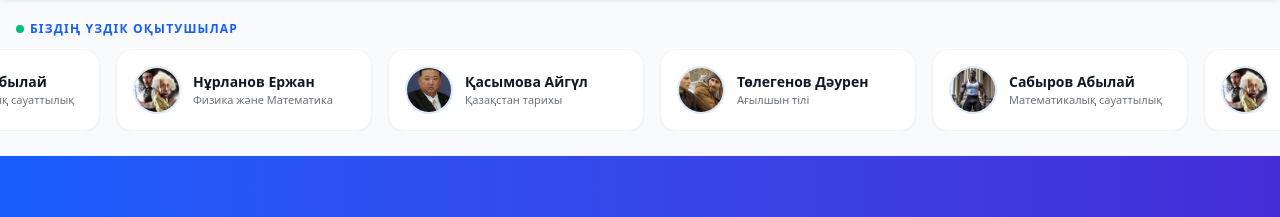
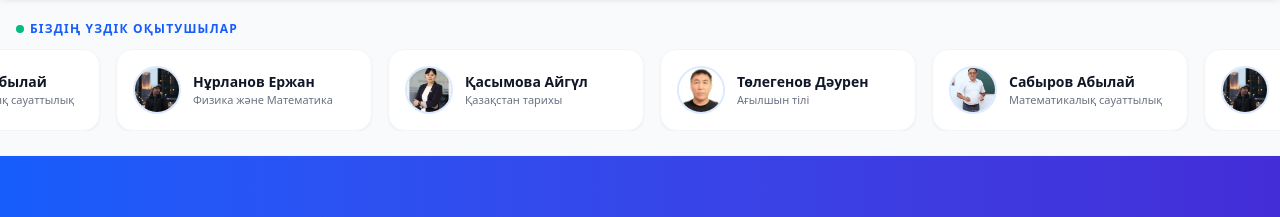
Before and after one commit to ILAXAIA/Arman.Edu, a plain HTML site: page index.html in a window 1280 px wide. Shown: the part 67-284 px from the top of the page. Drawn offline with nearby package versions, Linux system fonts and the light colour scheme.

Commit message:
Update index.html

```diff
--- a/index.html
+++ b/index.html
@@ -71,28 +71,28 @@
 
                 <div class="flex gap-4 shrink-0">
                     <div class="bg-white p-4 rounded-2xl border border-gray-100 flex items-center gap-3 w-64 shrink-0 shadow-xs">
-                        <img src="Bl.jpg" class="w-12 h-12 rounded-full object-cover border-2 border-blue-100 shrink-0">
+                        <img src="sa.jpg" class="w-12 h-12 rounded-full object-cover border-2 border-blue-100 shrink-0">
                         <div class="min-w-0">
                             <h4 class="text-sm font-bold text-gray-900 truncate">Сабыров Абылай</h4>
                             <p class="text-[11px] text-gray-500 font-medium truncate">Математикалық сауаттылық</p>
                         </div>
                     </div>
                     <div class="bg-white p-4 rounded-2xl border border-gray-100 flex items-center gap-3 w-64 shrink-0 shadow-xs">
-                        <img src="Ep.jpg" class="w-12 h-12 rounded-full object-cover border-2 border-blue-100 shrink-0">
+                        <img src="tar.jpg" class="w-12 h-12 rounded-full object-cover border-2 border-blue-100 shrink-0">
                         <div class="min-w-0">
                             <h4 class="text-sm font-bold text-gray-900 truncate">Нұрланов Ержан</h4>
                             <p class="text-[11px] text-gray-500 font-medium truncate">Физика және Математика</p>
                         </div>
                     </div>
                     <div class="bg-white p-4 rounded-2xl border border-gray-100 flex items-center gap-3 w-64 shrink-0 shadow-xs">
-                        <img src="Kim.jpg" class="w-12 h-12 rounded-full object-cover border-2 border-blue-100 shrink-0">
+                        <img src="kaz.jpg" class="w-12 h-12 rounded-full object-cover border-2 border-blue-100 shrink-0">
                         <div class="min-w-0">
                             <h4 class="text-sm font-bold text-gray-900 truncate">Қасымова Айгүл</h4>
                             <p class="text-[11px] text-gray-500 font-medium truncate">Қазақстан тарихы</p>
                         </div>
                     </div>
                     <div class="bg-white p-4 rounded-2xl border border-gray-100 flex items-center gap-3 w-64 shrink-0 shadow-xs">
-                        <img src="Bro.jpg" class="w-12 h-12 rounded-full object-cover border-2 border-blue-100 shrink-0">
+                        <img src="ang.png" class="w-12 h-12 rounded-full object-cover border-2 border-blue-100 shrink-0">
                         <div class="min-w-0">
                             <h4 class="text-sm font-bold text-gray-900 truncate">Төлегенов Дәурен</h4>
                             <p class="text-[11px] text-gray-500 font-medium truncate">Ағылшын тілі</p>
@@ -101,28 +101,28 @@
                 </div>
                 <div class="flex gap-4 shrink-0">
                     <div class="bg-white p-4 rounded-2xl border border-gray-100 flex items-center gap-3 w-64 shrink-0 shadow-xs">
-                        <img src="Bl.jpg" class="w-12 h-12 rounded-full object-cover border-2 border-blue-100 shrink-0">
+                        <img src="sa.jpg" class="w-12 h-12 rounded-full object-cover border-2 border-blue-100 shrink-0">
                         <div class="min-w-0">
                             <h4 class="text-sm font-bold text-gray-900 truncate">Сабыров Абылай</h4>
                             <p class="text-[11px] text-gray-500 font-medium truncate">Математикалық сауаттылық</p>
                         </div>
                     </div>
                     <div class="bg-white p-4 rounded-2xl border border-gray-100 flex items-center gap-3 w-64 shrink-0 shadow-xs">
-                        <img src="Ep.jpg" class="w-12 h-12 rounded-full object-cover border-2 border-blue-100 shrink-0">
+                        <img src="tar.jpg" class="w-12 h-12 rounded-full object-cover border-2 border-blue-100 shrink-0">
                         <div class="min-w-0">
                             <h4 class="text-sm font-bold text-gray-900 truncate">Нұрланов Ержан</h4>
                             <p class="text-[11px] text-gray-500 font-medium truncate">Физика және Математика</p>
                         </div>
                     </div>
                     <div class="bg-white p-4 rounded-2xl border border-gray-100 flex items-center gap-3 w-64 shrink-0 shadow-xs">
-                        <img src="Kim.jpg" class="w-12 h-12 rounded-full object-cover border-2 border-blue-100 shrink-0">
+                        <img src="kaz.jpg" class="w-12 h-12 rounded-full object-cover border-2 border-blue-100 shrink-0">
                         <div class="min-w-0">
                             <h4 class="text-sm font-bold text-gray-900 truncate">Қасымова Айгүл</h4>
                             <p class="text-[11px] text-gray-500 font-medium truncate">Қазақстан тарихы</p>
                         </div>
                     </div>
                     <div class="bg-white p-4 rounded-2xl border border-gray-100 flex items-center gap-3 w-64 shrink-0 shadow-xs">
-                        <img src="Bro.jpg" class="w-12 h-12 rounded-full object-cover border-2 border-blue-100 shrink-0">
+                        <img src="ang.png" class="w-12 h-12 rounded-full object-cover border-2 border-blue-100 shrink-0">
                         <div class="min-w-0">
                             <h4 class="text-sm font-bold text-gray-900 truncate">Төлегенов Дәурен</h4>
                             <p class="text-[11px] text-gray-500 font-medium truncate">Ағылшын тілі</p>
@@ -131,28 +131,28 @@
                 </div>
                 <div class="flex gap-4 shrink-0">
                     <div class="bg-white p-4 rounded-2xl border border-gray-100 flex items-center gap-3 w-64 shrink-0 shadow-xs">
-                        <img src="Bl.jpg" class="w-12 h-12 rounded-full object-cover border-2 border-blue-100 shrink-0">
+                        <img src="sa.jpg" class="w-12 h-12 rounded-full object-cover border-2 border-blue-100 shrink-0">
                         <div class="min-w-0">
                             <h4 class="text-sm font-bold text-gray-900 truncate">Сабыров Абылай</h4>
                             <p class="text-[11px] text-gray-500 font-medium truncate">Математикалық сауаттылық</p>
                         </div>
                     </div>
                     <div class="bg-white p-4 rounded-2xl border border-gray-100 flex items-center gap-3 w-64 shrink-0 shadow-xs">
-                        <img src="Ep.jpg" class="w-12 h-12 rounded-full object-cover border-2 border-blue-100 shrink-0">
+                        <img src="tar.jpg" class="w-12 h-12 rounded-full object-cover border-2 border-blue-100 shrink-0">
                         <div class="min-w-0">
                             <h4 class="text-sm font-bold text-gray-900 truncate">Нұрланов Ержан</h4>
                             <p class="text-[11px] text-gray-500 font-medium truncate">Физика және Математика</p>
                         </div>
                     </div>
                     <div class="bg-white p-4 rounded-2xl border border-gray-100 flex items-center gap-3 w-64 shrink-0 shadow-xs">
-                        <img src="Kim.jpg" class="w-12 h-12 rounded-full object-cover border-2 border-blue-100 shrink-0">
+                        <img src="kaz.jpg" class="w-12 h-12 rounded-full object-cover border-2 border-blue-100 shrink-0">
                         <div class="min-w-0">
                             <h4 class="text-sm font-bold text-gray-900 truncate">Қасымова Айгүл</h4>
                             <p class="text-[11px] text-gray-500 font-medium truncate">Қазақстан тарихы</p>
                         </div>
                     </div>
                     <div class="bg-white p-4 rounded-2xl border border-gray-100 flex items-center gap-3 w-64 shrink-0 shadow-xs">
-                        <img src="Bro.jpg" class="w-12 h-12 rounded-full object-cover border-2 border-blue-100 shrink-0">
+                        <img src="ang.png" class="w-12 h-12 rounded-full object-cover border-2 border-blue-100 shrink-0">
                         <div class="min-w-0">
                             <h4 class="text-sm font-bold text-gray-900 truncate">Төлегенов Дәурен</h4>
                             <p class="text-[11px] text-gray-500 font-medium truncate">Ағылшын тілі</p>
@@ -161,28 +161,28 @@
                 </div>
                 <div class="flex gap-4 shrink-0">
                     <div class="bg-white p-4 rounded-2xl border border-gray-100 flex items-center gap-3 w-64 shrink-0 shadow-xs">
-                        <img src="Bl.jpg" class="w-12 h-12 rounded-full object-cover border-2 border-blue-100 shrink-0">
+                        <img src="sa.jpg" class="w-12 h-12 rounded-full object-cover border-2 border-blue-100 shrink-0">
                         <div class="min-w-0">
                             <h4 class="text-sm font-bold text-gray-900 truncate">Сабыров Абылай</h4>
                             <p class="text-[11px] text-gray-500 font-medium truncate">Математикалық сауаттылық</p>
                         </div>
                     </div>
                     <div class="bg-white p-4 rounded-2xl border border-gray-100 flex items-center gap-3 w-64 shrink-0 shadow-xs">
-                        <img src="Ep.jpg" class="w-12 h-12 rounded-full object-cover border-2 border-blue-100 shrink-0">
+                        <img src="tar.jpg" class="w-12 h-12 rounded-full object-cover border-2 border-blue-100 shrink-0">
                         <div class="min-w-0">
                             <h4 class="text-sm font-bold text-gray-900 truncate">Нұрланов Ержан</h4>
                             <p class="text-[11px] text-gray-500 font-medium truncate">Физика және Математика</p>
                         </div>
                     </div>
                     <div class="bg-white p-4 rounded-2xl border border-gray-100 flex items-center gap-3 w-64 shrink-0 shadow-xs">
-                        <img src="Kim.jpg" class="w-12 h-12 rounded-full object-cover border-2 border-blue-100 shrink-0">
+                        <img src="kaz.jpg" class="w-12 h-12 rounded-full object-cover border-2 border-blue-100 shrink-0">
                         <div class="min-w-0">
                             <h4 class="text-sm font-bold text-gray-900 truncate">Қасымова Айгүл</h4>
                             <p class="text-[11px] text-gray-500 font-medium truncate">Қазақстан тарихы</p>
                         </div>
                     </div>
                     <div class="bg-white p-4 rounded-2xl border border-gray-100 flex items-center gap-3 w-64 shrink-0 shadow-xs">
-                        <img src="Bro.jpg" class="w-12 h-12 rounded-full object-cover border-2 border-blue-100 shrink-0">
+                        <img src="ang.png" class="w-12 h-12 rounded-full object-cover border-2 border-blue-100 shrink-0">
                         <div class="min-w-0">
                             <h4 class="text-sm font-bold text-gray-900 truncate">Төлегенов Дәурен</h4>
                             <p class="text-[11px] text-gray-500 font-medium truncate">Ағылшын тілі</p>
@@ -191,28 +191,28 @@
                 </div>
                 <div class="flex gap-4 shrink-0">
                     <div class="bg-white p-4 rounded-2xl border border-gray-100 flex items-center gap-3 w-64 shrink-0 shadow-xs">
-                        <img src="Bl.jpg" class="w-12 h-12 rounded-full object-cover border-2 border-blue-100 shrink-0">
+                        <img src="sa.jpg" class="w-12 h-12 rounded-full object-cover border-2 border-blue-100 shrink-0">
                         <div class="min-w-0">
                             <h4 class="text-sm font-bold text-gray-900 truncate">Сабыров Абылай</h4>
                             <p class="text-[11px] text-gray-500 font-medium truncate">Математикалық сауаттылық</p>
                         </div>
                     </div>
                     <div class="bg-white p-4 rounded-2xl border border-gray-100 flex items-center gap-3 w-64 shrink-0 shadow-xs">
-                        <img src="Ep.jpg" class="w-12 h-12 rounded-full object-cover border-2 border-blue-100 shrink-0">
+                        <img src="tar.jpg" class="w-12 h-12 rounded-full object-cover border-2 border-blue-100 shrink-0">
                         <div class="min-w-0">
                             <h4 class="text-sm font-bold text-gray-900 truncate">Нұрланов Ержан</h4>
                             <p class="text-[11px] text-gray-500 font-medium truncate">Физика және Математика</p>
                         </div>
                     </div>
                     <div class="bg-white p-4 rounded-2xl border border-gray-100 flex items-center gap-3 w-64 shrink-0 shadow-xs">
-                        <img src="Kim.jpg" class="w-12 h-12 rounded-full object-cover border-2 border-blue-100 shrink-0">
+                        <img src="kaz.jpg" class="w-12 h-12 rounded-full object-cover border-2 border-blue-100 shrink-0">
                         <div class="min-w-0">
                             <h4 class="text-sm font-bold text-gray-900 truncate">Қасымова Айгүл</h4>
                             <p class="text-[11px] text-gray-500 font-medium truncate">Қазақстан тарихы</p>
                         </div>
                     </div>
                     <div class="bg-white p-4 rounded-2xl border border-gray-100 flex items-center gap-3 w-64 shrink-0 shadow-xs">
-                        <img src="Bro.jpg" class="w-12 h-12 rounded-full object-cover border-2 border-blue-100 shrink-0">
+                        <img src="ang.png" class="w-12 h-12 rounded-full object-cover border-2 border-blue-100 shrink-0">
                         <div class="min-w-0">
                             <h4 class="text-sm font-bold text-gray-900 truncate">Төлегенов Дәурен</h4>
                             <p class="text-[11px] text-gray-500 font-medium truncate">Ағылшын тілі</p>
@@ -221,28 +221,28 @@
                 </div>
                 <div class="flex gap-4 shrink-0">
                     <div class="bg-white p-4 rounded-2xl border border-gray-100 flex items-center gap-3 w-64 shrink-0 shadow-xs">
-                        <img src="Bl.jpg" class="w-12 h-12 rounded-full object-cover border-2 border-blue-100 shrink-0">
+                        <img src="sa.jpg" class="w-12 h-12 rounded-full object-cover border-2 border-blue-100 shrink-0">
                         <div class="min-w-0">
                             <h4 class="text-sm font-bold text-gray-900 truncate">Сабыров Абылай</h4>
                             <p class="text-[11px] text-gray-500 font-medium truncate">Математикалық сауаттылық</p>
                         </div>
                     </div>
                     <div class="bg-white p-4 rounded-2xl border border-gray-100 flex items-center gap-3 w-64 shrink-0 shadow-xs">
-                        <img src="Ep.jpg" class="w-12 h-12 rounded-full object-cover border-2 border-blue-100 shrink-0">
+                        <img src="tar.jpg" class="w-12 h-12 rounded-full object-cover border-2 border-blue-100 shrink-0">
                         <div class="min-w-0">
                             <h4 class="text-sm font-bold text-gray-900 truncate">Нұрланов Ержан</h4>
                             <p class="text-[11px] text-gray-500 font-medium truncate">Физика және Математика</p>
                         </div>
                     </div>
                     <div class="bg-white p-4 rounded-2xl border border-gray-100 flex items-center gap-3 w-64 shrink-0 shadow-xs">
-                        <img src="Kim.jpg" class="w-12 h-12 rounded-full object-cover border-2 border-blue-100 shrink-0">
+                        <img src="kaz.jpg" class="w-12 h-12 rounded-full object-cover border-2 border-blue-100 shrink-0">
                         <div class="min-w-0">
                             <h4 class="text-sm font-bold text-gray-900 truncate">Қасымова Айгүл</h4>
                             <p class="text-[11px] text-gray-500 font-medium truncate">Қазақстан тарихы</p>
                         </div>
                     </div>
                     <div class="bg-white p-4 rounded-2xl border border-gray-100 flex items-center gap-3 w-64 shrink-0 shadow-xs">
-                        <img src="Bro.jpg" class="w-12 h-12 rounded-full object-cover border-2 border-blue-100 shrink-0">
+                        <img src="ang.png" class="w-12 h-12 rounded-full object-cover border-2 border-blue-100 shrink-0">
                         <div class="min-w-0">
                             <h4 class="text-sm font-bold text-gray-900 truncate">Төлегенов Дәурен</h4>
                             <p class="text-[11px] text-gray-500 font-medium truncate">Ағылшын тілі</p>
@@ -251,28 +251,28 @@
                 </div>
                 <div class="flex gap-4 shrink-0">
                     <div class="bg-white p-4 rounded-2xl border border-gray-100 flex items-center gap-3 w-64 shrink-0 shadow-xs">
-                        <img src="Bl.jpg" class="w-12 h-12 rounded-full object-cover border-2 border-blue-100 shrink-0">
+                        <img src="sa.jpg" class="w-12 h-12 rounded-full object-cover border-2 border-blue-100 shrink-0">
                         <div class="min-w-0">
                             <h4 class="text-sm font-bold text-gray-900 truncate">Сабыров Абылай</h4>
                             <p class="text-[11px] text-gray-500 font-medium truncate">Математикалық сауаттылық</p>
                         </div>
                     </div>
                     <div class="bg-white p-4 rounded-2xl border border-gray-100 flex items-center gap-3 w-64 shrink-0 shadow-xs">
-                        <img src="Ep.jpg" class="w-12 h-12 rounded-full object-cover border-2 border-blue-100 shrink-0">
+                        <img src="tar.jpg" class="w-12 h-12 rounded-full object-cover border-2 border-blue-100 shrink-0">
                         <div class="min-w-0">
                             <h4 class="text-sm font-bold text-gray-900 truncate">Нұрланов Ержан</h4>
                             <p class="text-[11px] text-gray-500 font-medium truncate">Физика және Математика</p>
                         </div>
                     </div>
                     <div class="bg-white p-4 rounded-2xl border border-gray-100 flex items-center gap-3 w-64 shrink-0 shadow-xs">
-                        <img src="Kim.jpg" class="w-12 h-12 rounded-full object-cover border-2 border-blue-100 shrink-0">
+                        <img src="kaz.jpg" class="w-12 h-12 rounded-full object-cover border-2 border-blue-100 shrink-0">
                         <div class="min-w-0">
                             <h4 class="text-sm font-bold text-gray-900 truncate">Қасымова Айгүл</h4>
                             <p class="text-[11px] text-gray-500 font-medium truncate">Қазақстан тарихы</p>
                         </div>
                     </div>
                     <div class="bg-white p-4 rounded-2xl border border-gray-100 flex items-center gap-3 w-64 shrink-0 shadow-xs">
-                        <img src="Bro.jpg" class="w-12 h-12 rounded-full object-cover border-2 border-blue-100 shrink-0">
+                        <img src="ang.png" class="w-12 h-12 rounded-full object-cover border-2 border-blue-100 shrink-0">
                         <div class="min-w-0">
                             <h4 class="text-sm font-bold text-gray-900 truncate">Төлегенов Дәурен</h4>
                             <p class="text-[11px] text-gray-500 font-medium truncate">Ағылшын тілі</p>
```
